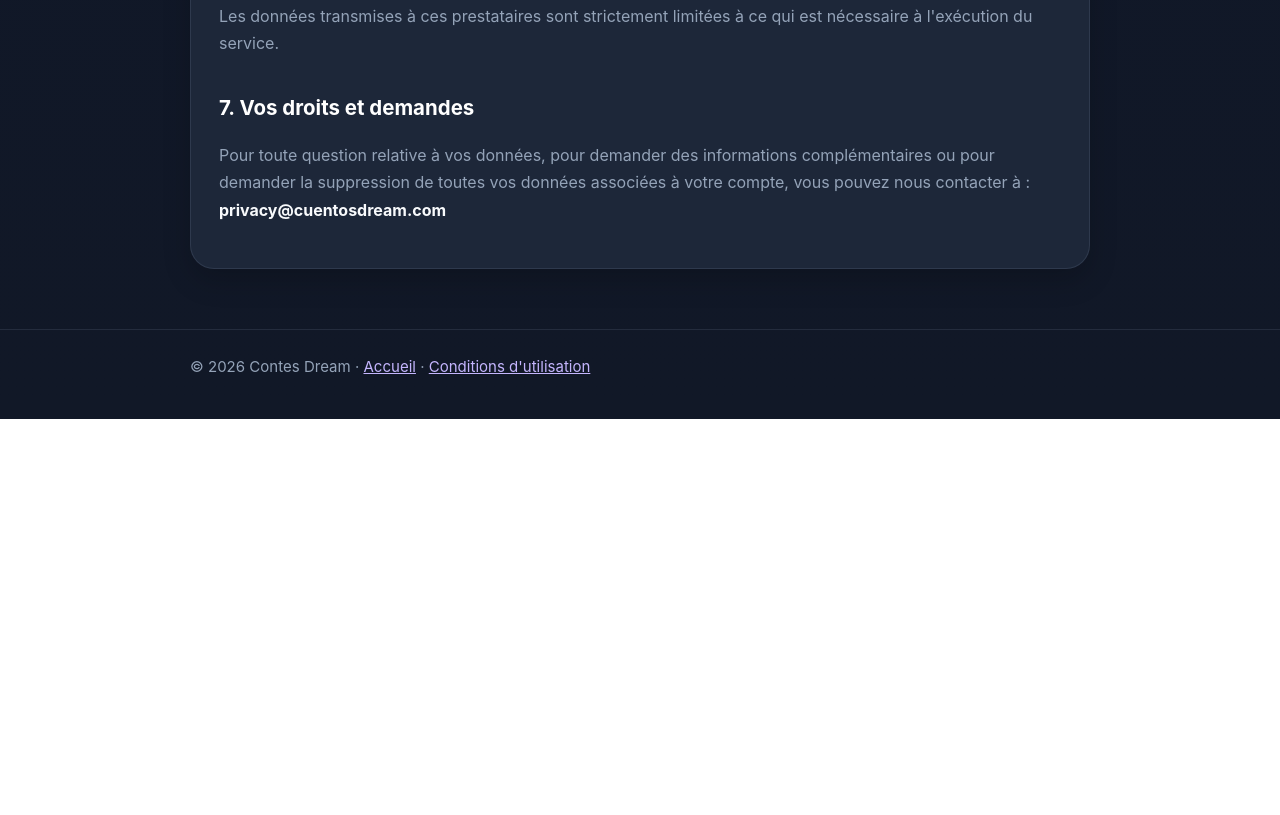
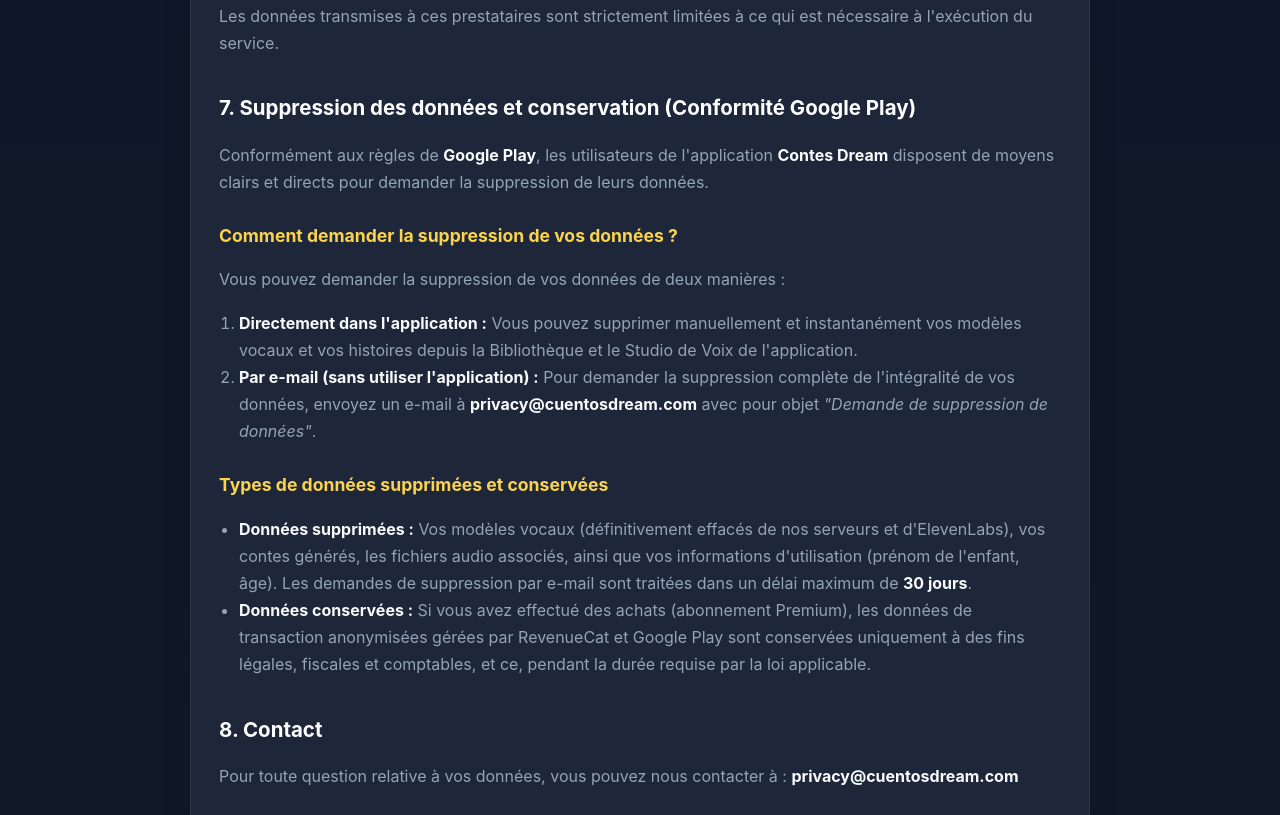
Before and after one commit to seluruiz/cuentosdream-site, a plain HTML site: page privacy.html in a window 1280 px wide. Shown: the part 1956-2771 px from the top of the page. Before the commit the page ends 2375 px from the top, so only its background shows below. Drawn offline with Linux system fonts and the light colour scheme.

Commit message:
Update: Sección de borrado de datos adaptada a Google Play

```diff
--- a/privacy.html
+++ b/privacy.html
@@ -19,8 +19,9 @@
     h1 { margin-top: 0; color: var(--accent); font-size: clamp(1.9rem, 4vw, 2.7rem); line-height: 1.1; margin-bottom: 12px; }
     .updated { color: var(--muted); font-size: 0.95rem; margin-bottom: 26px; }
     h2 { margin-top: 34px; margin-bottom: 10px; font-size: 1.28rem; color: white; }
+    h3 { margin-top: 24px; margin-bottom: 8px; font-size: 1.1rem; color: var(--accent); }
     p, li { color: var(--muted); font-size: 1rem; }
-    ul { padding-left: 20px; }
+    ul, ol { padding-left: 20px; }
     a { color: var(--link); }
     strong { color: var(--text); }
     footer { border-top: 1px solid rgba(148, 163, 184, 0.15); padding: 24px 0 40px; color: var(--muted); font-size: 0.94rem; }
@@ -85,8 +86,24 @@
         </ul>
         <p>Les données transmises à ces prestataires sont strictement limitées à ce qui est nécessaire à l'exécution du service.</p>
 
-        <h2>7. Vos droits et demandes</h2>
-        <p>Pour toute question relative à vos données, pour demander des informations complémentaires ou pour demander la suppression de toutes vos données associées à votre compte, vous pouvez nous contacter à : <strong>privacy@cuentosdream.com</strong></p>
+        <h2>7. Suppression des données et conservation (Conformité Google Play)</h2>
+        <p>Conformément aux règles de <strong>Google Play</strong>, les utilisateurs de l'application <strong>Contes Dream</strong> disposent de moyens clairs et directs pour demander la suppression de leurs données.</p>
+
+        <h3>Comment demander la suppression de vos données ?</h3>
+        <p>Vous pouvez demander la suppression de vos données de deux manières :</p>
+        <ol>
+          <li><strong>Directement dans l'application :</strong> Vous pouvez supprimer manuellement et instantanément vos modèles vocaux et vos histoires depuis la Bibliothèque et le Studio de Voix de l'application.</li>
+          <li><strong>Par e-mail (sans utiliser l'application) :</strong> Pour demander la suppression complète de l'intégralité de vos données, envoyez un e-mail à <strong>privacy@cuentosdream.com</strong> avec pour objet <em>"Demande de suppression de données"</em>.</li>
+        </ol>
+
+        <h3>Types de données supprimées et conservées</h3>
+        <ul>
+          <li><strong>Données supprimées :</strong> Vos modèles vocaux (définitivement effacés de nos serveurs et d'ElevenLabs), vos contes générés, les fichiers audio associés, ainsi que vos informations d'utilisation (prénom de l'enfant, âge). Les demandes de suppression par e-mail sont traitées dans un délai maximum de <strong>30 jours</strong>.</li>
+          <li><strong>Données conservées :</strong> Si vous avez effectué des achats (abonnement Premium), les données de transaction anonymisées gérées par RevenueCat et Google Play sont conservées uniquement à des fins légales, fiscales et comptables, et ce, pendant la durée requise par la loi applicable.</li>
+        </ul>
+
+        <h2>8. Contact</h2>
+        <p>Pour toute question relative à vos données, vous pouvez nous contacter à : <strong>privacy@cuentosdream.com</strong></p>
       </article>
     </div>
   </main>
```
